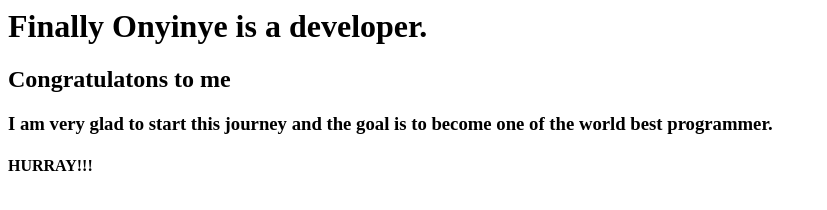
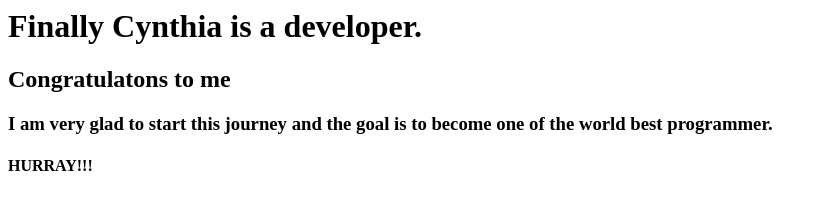
Before and after one commit to CynthiaOnye/thecynicework, a plain HTML site: page index.html in a window 1280 px wide. Shown: the whole page, without its empty margins (0-827 px from the left). Drawn offline with Linux system fonts and the light colour scheme.

Commit message:
Update index.html

```diff
--- a/index.html
+++ b/index.html
@@ -1,4 +1,4 @@
-<h1>Finally Onyinye is a developer.</h1>
+<h1>Finally Cynthia is a developer.</h1>
 <h2>Congratulatons to me</h2>
 <h3>I am very glad to start this journey and the goal is to become one of the world best programmer.</h3>
 <h4>HURRAY!!!</h4>
```
